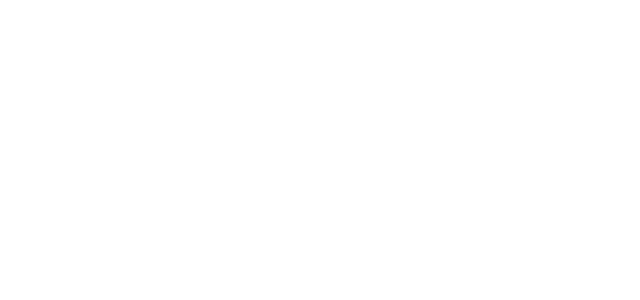
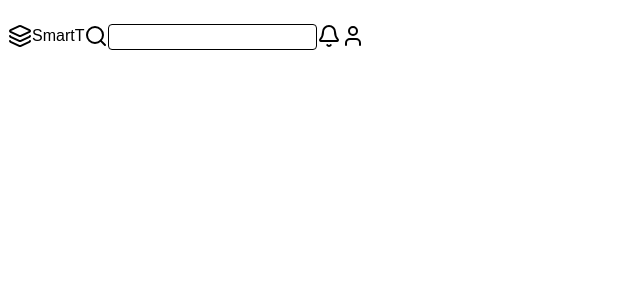
Before and after one commit to sanjyot002/Smart_To_Do_App, a React (Vite) app: page /Navbar in a window 1280 px wide. Before the commit this address had no page. Shown: the top 300 px of the page, without its empty margins (0-640 px from the left). Built offline with nearby package versions, Linux system fonts and the light colour scheme.

Commit message:
added navbar

```diff
--- a/package.json
+++ b/package.json
@@ -11,6 +11,7 @@
   },
   "dependencies": {
     "@tailwindcss/vite": "^4.3.3",
+    "lucide-react": "^1.25.0",
     "react": "^19.2.7",
     "react-dom": "^19.2.7",
     "react-router-dom": "^7.18.1",
--- a/src/App.jsx
+++ b/src/App.jsx
@@ -2,6 +2,7 @@
 import  {BrowserRouter, Routes, Route} from 'react-router-dom';
 import Login from './pages/Login';
 import Register from './pages/Register';
+import Navbar from './components/layout/Navbar';
 function App() {
 
 
@@ -11,6 +12,7 @@ function App() {
     <Routes>
       <Route path='/' element={<Login/>}></Route>
       <Route path='/Register' element={<Register/>}></Route>
+      <Route path='/Navbar' element={<Navbar/>}></Route>
 
     </Routes>
     </BrowserRouter>
--- /dev/null
+++ b/src/components/layout/Navbar.jsx
@@ -0,0 +1,21 @@
+import { User, Layers, Search, Bell } from "lucide-react";
+function Navbar() {
+  return (
+    <>
+      <div className="flex py-6 px-2">
+        <Layers />
+        <h4>SmartT</h4>
+        <div className="flex">
+          <Search />
+          <input type="search" className="border rounded-sm"/>
+
+        </div>
+                  <Bell />
+
+        <User />
+      </div>
+    </>
+  );
+}
+
+export default Navbar;
--- /dev/null
+++ b/src/components/layout/Sidebar.jsx
@@ -0,0 +1,6 @@
+
+function Sidebar(){
+
+}
+
+export default Sidebar;
```
Also changed, not shown: src/pages/Dashboard.jsx (added), 1 other file (tests, documents, lock files or other folders).
